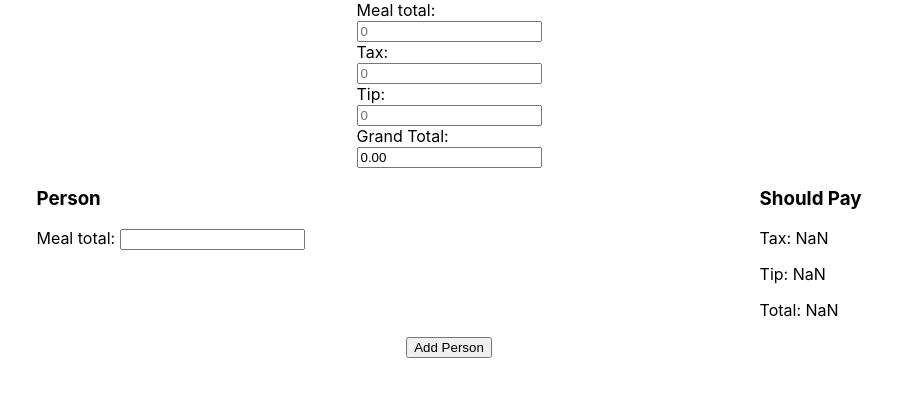
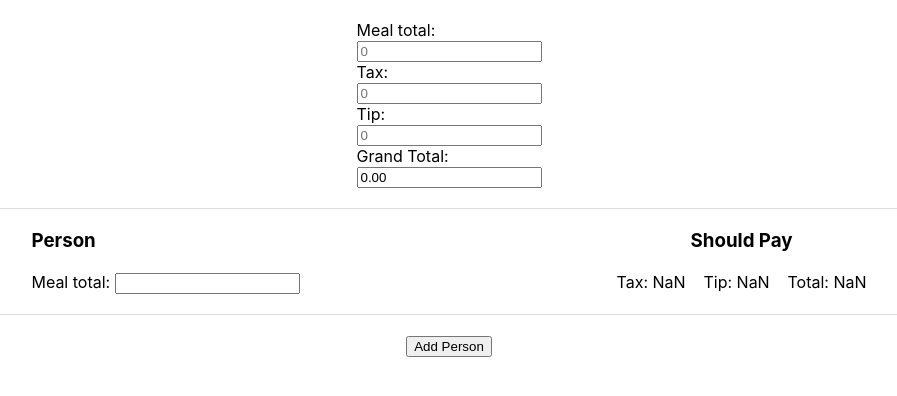
Before and after one commit to jvelis94/tip-calculator, a React (Create React App) app: page / in a window 1280 px wide. Shown: the top 396 px of the page, without its empty margins (191-1088 px from the left). Built offline with nearby package versions, Linux system fonts and the light colour scheme.

Commit message:
positioned elements

```diff
--- a/src/index.css
+++ b/src/index.css
@@ -15,6 +15,7 @@ code {
 .order-total {
   display: block;
   text-align: center;
+  margin: 20px 0;
 }
 
 .order-total form {
@@ -26,9 +27,42 @@ code {
 .person {
   display: flex;
   justify-content: space-around;
+  border-top: .5px solid #ddd;
+  padding: 20px 0;
+  width: 90%;
+  margin: 0 auto;
+}
 
+.person h3 {
+  margin: 0;
+}
+
+.person form {
+  padding-top: 20px;
 }
 
 .button {
   text-align: center;
+  border-top: 0.5px solid #ddd;
+  padding: 20px 0;
+  width: 90%;
+  margin: 0 auto;
 }
+
+.breakdown {
+  width: 250px;
+}
+
+.person-details {
+  display: flex;
+  justify-content: space-between;
+  padding-top: 20px;
+}
+
+.person-details p {
+  margin: 0px;
+}
+
+.breakdown h3 {
+  text-align: center;
+}
--- a/src/index.js
+++ b/src/index.js
@@ -131,9 +131,11 @@ class Person extends React.Component {
                 </div>
                 <div className='breakdown'>
                     <h3>Should Pay</h3>
-                    <p>Tax: {(parseFloat(this.props.person_tax)/100) * parseFloat(this.state.person_meal_total)}</p>
-                    <p>Tip: {(parseFloat(this.props.person_tip)/100) * parseFloat(this.state.person_meal_total)}</p>
-                    <p>Total: {person_total.toFixed(2)}</p>
+                    <div className='person-details'>
+                        <p>Tax: {(parseFloat(this.props.person_tax)/100) * parseFloat(this.state.person_meal_total)}</p>
+                        <p>Tip: {(parseFloat(this.props.person_tip)/100) * parseFloat(this.state.person_meal_total)}</p>
+                        <p>Total: {person_total.toFixed(2)}</p>
+                    </div>
                 </div>
             </div>
         )
```
